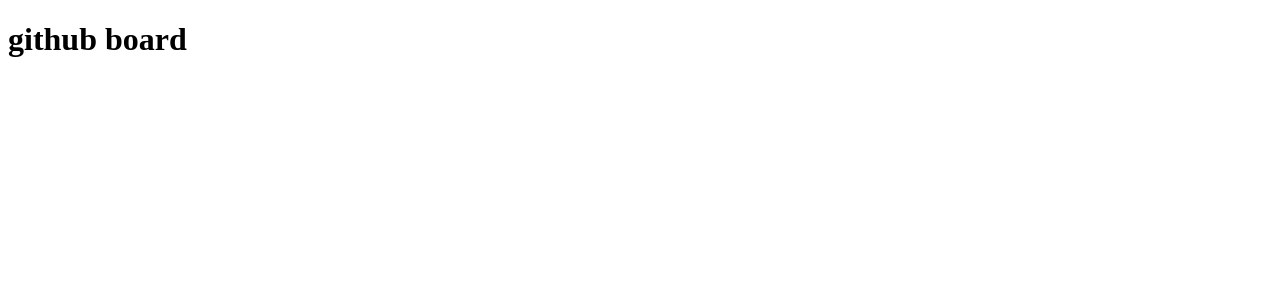
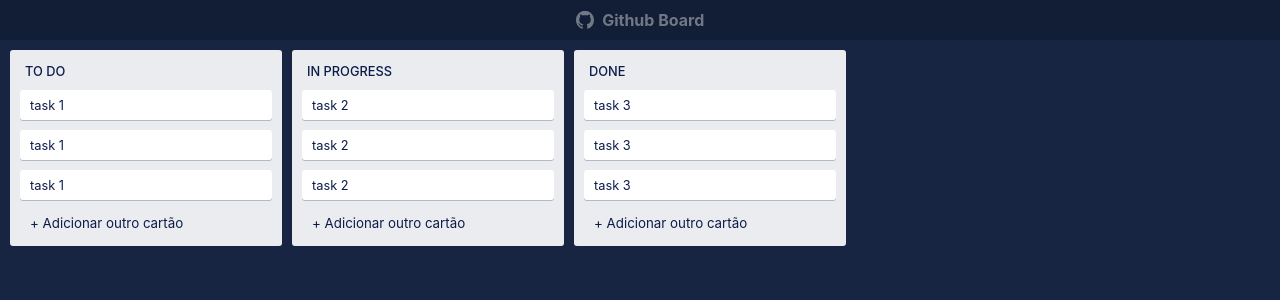
Before and after one commit to sharoneh/github-board, a React (Create React App) app: page / in a window 1280 px wide. Shown: the top 300 px of the page. Built offline with nearby package versions, Linux system fonts and the light colour scheme.

Commit message:
base styling

```diff
--- a/package.json
+++ b/package.json
@@ -6,6 +6,7 @@
     "@testing-library/jest-dom": "^5.11.4",
     "@testing-library/react": "^11.1.0",
     "@testing-library/user-event": "^12.1.10",
+    "node-sass": "^5.0.0",
     "react": "^17.0.1",
     "react-dom": "^17.0.1",
     "react-scripts": "4.0.3",
--- a/src/components/App.js
+++ b/src/components/App.js
@@ -1,7 +1,79 @@
+import '../styles/App.scss'
+
 function App() {
   return (
-    <div className="App">
-      <h1>github board</h1>
+    <div className="app">
+      <header className="header">
+        <h1 className="header-title">Github Board</h1>
+      </header>
+
+      <div className="board">
+        <div className="list">
+          <div className="list-header">
+            <span className="list-title">TO DO</span>
+          </div>
+
+          <div className="list-content">
+            <div className="card">
+              <span>task 1</span>
+            </div>
+            <div className="card">
+              <span>task 1</span>
+            </div>
+            <div className="card">
+              <span>task 1</span>
+            </div>
+          </div>
+
+          <div className="list-footer">
+            <button className="add-card">+ Adicionar outro cartão</button>
+          </div>
+        </div>
+
+        <div className="list">
+          <div className="list-header">
+            <span className="list-title">IN PROGRESS</span>
+          </div>
+
+          <div className="list-content">
+            <div className="card">
+              <span>task 2</span>
+            </div>
+            <div className="card">
+              <span>task 2</span>
+            </div>
+            <div className="card">
+              <span>task 2</span>
+            </div>
+          </div>
+
+          <div className="list-footer">
+            <button className="add-card">+ Adicionar outro cartão</button>
+          </div>
+        </div>
+
+        <div className="list">
+          <div className="list-header">
+            <span className="list-title">DONE</span>
+          </div>
+
+          <div className="list-content">
+            <div className="card">
+              <span>task 3</span>
+            </div>
+            <div className="card">
+              <span>task 3</span>
+            </div>
+            <div className="card">
+              <span>task 3</span>
+            </div>
+          </div>
+
+          <div className="list-footer">
+            <button className="add-card">+ Adicionar outro cartão</button>
+          </div>
+        </div>
+      </div>
     </div>
   )
 }
--- a/src/index.js
+++ b/src/index.js
@@ -1,6 +1,7 @@
 import React from 'react'
 import ReactDOM from 'react-dom'
 import App from './components/App'
+import './styles/index.css'
 
 ReactDOM.render(
   <React.StrictMode>
--- /dev/null
+++ b/src/styles/App.scss
@@ -0,0 +1,115 @@
+$dark-blue: rgb(12, 28, 73);
+
+.app {
+  background-color: rgb(23, 37, 66);
+  height: 100vh;
+  display: flex;
+  flex-direction: column;
+
+  .header {
+    background-color: rgba(0, 0, 0, .2);
+    padding: 0.625em;
+    display: flex;
+    justify-content: center;
+
+    &-title {
+      margin: 0;
+      text-align: center;
+      color: rgba(255, 255, 255, .4);
+      font-size: 1em;
+      position: relative;
+      padding-left: 1.65em;
+      display: flex;
+      align-items: center;
+
+      &:before {
+        content: '';
+        mask-image: url(../images/github.svg);
+        mask-size: contain;
+        mask-repeat: no-repeat;
+        mask-position: center;
+        background-color: rgba(255, 255, 255, .4);
+        height: 1.1em;
+        width: 1.2em;
+        position: absolute;
+        left: 0;
+      }
+    }
+  }
+
+  .board {
+    display: flex;
+    padding: 10px;
+    overflow-x: auto;
+    flex-grow: 1;
+    align-items: flex-start;
+
+    .list {
+      background-color: #ebecf0;
+      width: 272px;
+      padding: 0 10px;
+      margin-right: 10px;
+      border-radius: 3px;
+      flex-shrink: 0;
+      cursor: pointer;
+      max-height: 100%;
+      display: flex;
+      flex-direction: column;
+
+      &-header {
+        padding: 10px 5px;
+
+        .list-title {
+          font-weight: 500;
+          font-size: .8em;
+          color: $dark-blue;
+        }
+      }
+
+      &-content {
+        overflow: auto;
+
+        .card {
+          background-color: white;
+          margin-bottom: 10px;
+          cursor: pointer;
+          padding: 4px 10px 6px;
+          transition: ease .3s;
+          border-radius: 3px;
+          box-shadow: 0 1px 0 rgba(9, 30, 66, .25);
+
+          &:hover, &:active {
+            background-color: #f2f4f8;
+            transition: ease .3s;
+          }
+
+          span {
+            font-size: .8em;
+            color: $dark-blue;
+          }
+        }
+      }
+
+      &-footer {
+        padding-bottom: 10px;
+
+        .add-card {
+          border: none;
+          background: none;
+          width: 100%;
+          padding: 5px 10px;
+          border-radius: 3px;
+          color: $dark-blue;
+          cursor: pointer;
+          transition: ease .3s;
+          text-align: left;
+
+          &:hover, &:active {
+            background-color: rgba(0, 0, 60, .09);
+            transition: ease .3s;
+          }
+        }
+      }
+    }
+  }
+}
--- /dev/null
+++ b/src/styles/index.css
@@ -0,0 +1,11 @@
+@import-normalize;
+
+html, body {
+  margin: 0;
+  padding: 0;
+}
+
+* {
+  font-family: -apple-system, BlinkMacSystemFont, 'Segoe UI', Roboto, Oxygen, Ubuntu, Cantarell, 'Open Sans', 'Helvetica Neue', sans-serif;
+  box-sizing: border-box;
+}
```
Also changed, not shown: src/images/github.svg (added), 1 other file (tests, documents, lock files or other folders).
